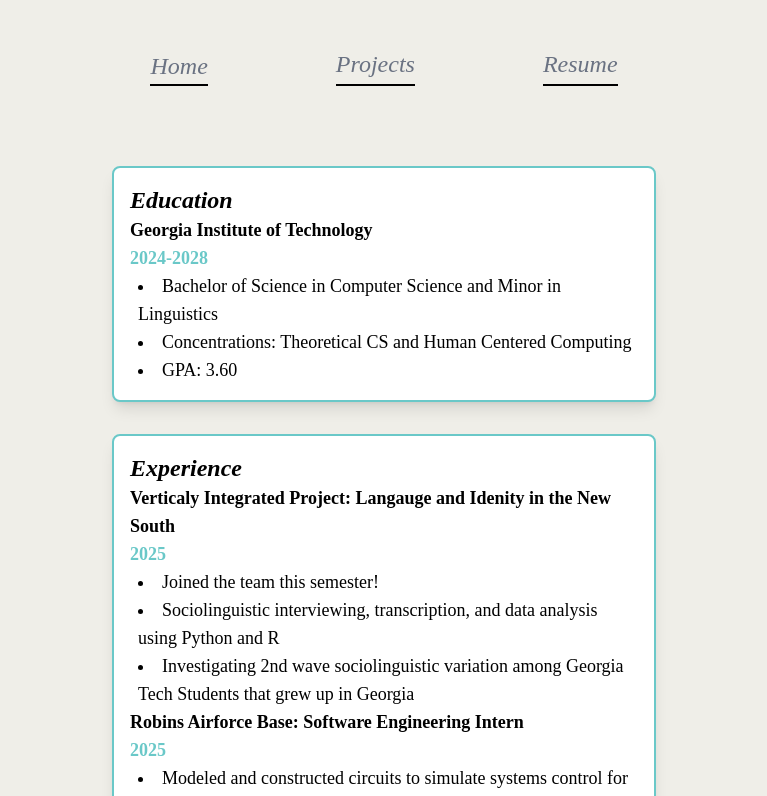
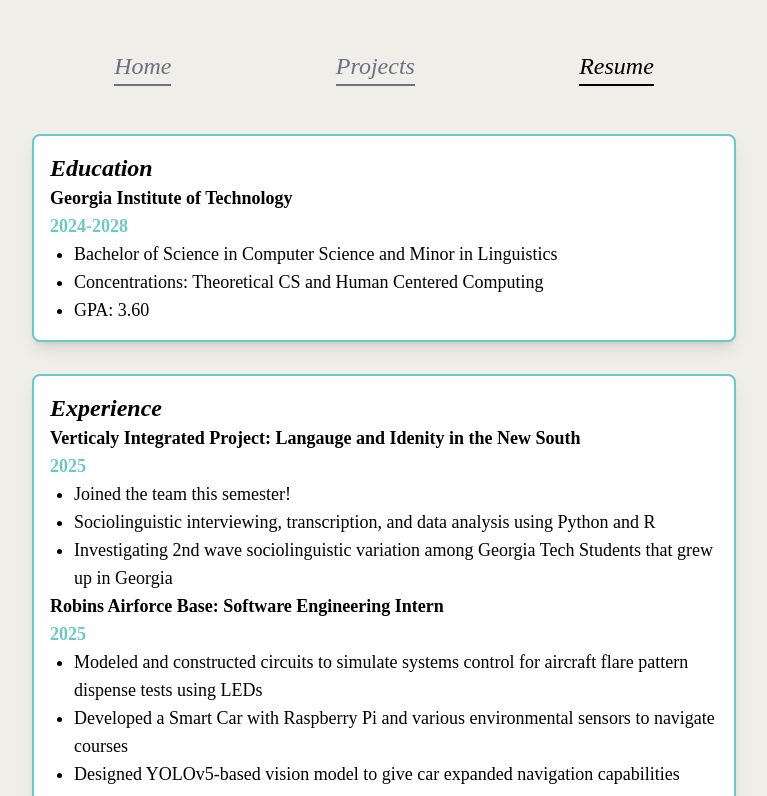
Before and after one commit to calvin-k347/portfolio, a SvelteKit app: page /resume in a window 1280 px wide. Shown: the top 796 px of the page, without its empty margins (256-1023 px from the left). Built offline with nearby package versions, Linux system fonts and the light colour scheme.

Commit message:
design help

```diff
--- a/src/app.css
+++ b/src/app.css
@@ -2,6 +2,11 @@
 @plugin '@tailwindcss/forms';
 @plugin '@tailwindcss/typography';
 
+@theme {
+  --font-serif: 'Roboto Slab Variable', serif;
+}
+
+
 body{
   cursor: default;
 }
--- a/src/app.html
+++ b/src/app.html
@@ -6,14 +6,6 @@
 		<link href="https://fonts.googleapis.com/css2?family=Inter:wght@400;700&display=swap" rel="stylesheet">
 		%sveltekit.head%
 	</head>
-	<script>
-		import '@fontsource-variable/roboto-slab';
-	</script>
-	<style>
-    body {
-        font-family: 'Roboto Slab Variable', serif;
-    }
-</style>
 	<body data-sveltekit-preload-data="hover" class="bg-[#efeee8] cursor-none">
 		<div style="display: contents">%sveltekit.body%</div>
 	</body>
--- a/src/routes/+layout.svelte
+++ b/src/routes/+layout.svelte
@@ -1,23 +1,38 @@
 <script>
 	import '../app.css';
 	import favicon from '$lib/assets/favicon.svg';
+
+	import { page } from "$app/state"
+
 	import '@fontsource/pacifico';
+	import '@fontsource-variable/roboto-slab';
+
 	import {Spring} from "svelte/motion"
+
 	let { children } = $props();
 </script>
 <style>
 </style>
+
 <svelte:head>
+	<title>Calvin Clark</title>
 	<link rel="icon" href={favicon} />
 </svelte:head>
 
-<div class="mb-20 mt-8 px-8 flex-col">
-	<nav class=" m-auto mb-8 py-4 flex flex-wrap  gap-x-32 gap-y-2 text-gray-500 text-2xl justify-center">
-		<a href="/" class="hover:text-blue-100 italic border-b-2 border-black py-0.5">Home</a>
-		<a href="/projects" class="hover:text-blue-100 italic border-b-2 border-black">Projects</a>
-		<a href="/resume" class="hover:text-blue-100 italic border-b-2 border-black">Resume</a>
+<div class="mb-20 mt-8 px-8 flex-col mx-auto max-w-3xl font-serif">
+	<nav class="m-auto mb-8 py-4 flex flex-wrap justify-around gap-y-2 text-2xl">
+		{#snippet link(name, href, strict)}
+			{@const isActive = strict ? page.route.id === href : page.route.id.startsWith(href)}
+			<a
+				{href}
+				class="transition italic border-b-2 py-0.5 hover:text-blue-500
+					{isActive ? "text-black" : "text-gray-500"}"
+			>{name}</a>
+		{/snippet}
+
+		{@render link("Home", "/", true)}
+		{@render link("Projects", "/projects")}
+		{@render link("Resume", "/resume")}
 	</nav>
 
-
-	{@render children()}
-</div>
+	{@render children()}</div>
--- a/src/routes/+page.svelte
+++ b/src/routes/+page.svelte
@@ -4,28 +4,31 @@
   import athome from '$lib/assets/athome.png';
 </script>
 <div class="flex flex-col gap-5 justify-around">
-    <div class="m-auto flex flex-col gap-8 max-w-72 ">
-        <p class="text-2xl name">Hello! My name is <span class="italic">Calvin</span></p>
-        <div class="w-72 h-72 flex gap-8 justify-center">
-            <img src={stonemountain} alt="me" class="w-full h-full object-cover rounded-lg" />
-            <img src={pr} alt="me" class="hidden md:block w-full h-full object-cover rounded-lg" />
+    <p class="text-2xl name">Hello! My name is <span class="italic">Calvin</span></p>
 
+    <div class="flex gap-8">
+        <div class="flex-1">
+            <img src={stonemountain} alt="me" class="w-full aspect-square flex-1 object-cover rounded-lg" />
+        </div>
+        <div class="flex-1 hidden sm:block">
+            <img src={pr} alt="me" class="w-full aspect-square flex-1 object-cover rounded-lg" />
         </div>
     </div>
-    <div class=" mx-auto text-2xl rounded-lg flex flex-col ">
-        <h1 class="mx-auto mb-4">I'm ...</h1>
-        <ul class="gap-3 md:gap-1">
+
+    <div class="rounded-lg flex flex-col ">
+        <h1 class="mb-2 text-2xl">I'm ...</h1>
+        <ul class="flex flex-col text-xl gap-y-2 list-disc ml-6">
             <li>
                 From Warner Robins, GA
             </li>
             <li>
-                A second year CS and linguistics student at <span class="text-[#B3A369]">Georgia </span> <span class="text-[#003057]">Tech</span>
+                A 2nd year CS and linguistics student at <b><span class="text-[#B3A369]">Georgia </span> <span class="text-[#003057]">Tech</span></b>
             </li>
             <li>
                 Interested in language in relation to social idenity
             </li>
         </ul>
-        <div class="mx-auto mt-8 grid">
+        <div class="mt-8 grid">
             <p class="text-center" >Contact me!</p>
             <p class="italic underline text-[#6ac8c8]" ><a href="mailto:cclark347@gatech.edu">cclark347@gatech.edu</a></p>
 
--- /dev/null
+++ b/src/routes/projects/Project.svelte
@@ -0,0 +1,22 @@
+<script>
+    const {
+        caption,
+        image,
+        link,
+        children
+    } = $props();
+</script>
+
+<div class="mx-auto grid grid-cols-1 gap-2 rounded-lg sm:grid-cols-3">
+	<svelte:element
+		this={link ? 'a' : 'div'}
+		href={link}
+		class="rounded-lg border-2 border-blue-300 bg-white shadow-lg transition-all hover:shadow-blue-300"
+	>
+		<img class="min-h-32 rounded-t-lg" src={image} alt="welcome to cordele sign" />
+		<p class="justify-center p-3 font-bold">{caption}</p>
+	</svelte:element>
+	<div class="col-span-2 rounded-xl bg-blue-100 space-y-4 p-4">
+		{@render children()}
+	</div>
+</div>
--- a/src/routes/resume/+page.svelte
+++ b/src/routes/resume/+page.svelte
@@ -7,36 +7,45 @@
 
     })
 </script>
-<div class="grid-cols-1 mx-auto rounded-lg w-full md:w-1/2 p-8 text-lg">
+
+<div class="grid-cols-1 mx-auto rounded-lg text-lg">
     <div class=" bg-white flex flex-col rounded-lg border-2 border-[#6ac8c8] p-4 shadow-lg mb-8">
         <h1 class="text-2xl italic font-bold ">Education</h1>
         <p class="font-bold">Georgia Institute of Technology</p>
         <p class="text-[#6ac8c8] font-bold">2024-2028</p>
-        <li class="ml-2">Bachelor of Science in Computer Science and Minor in Linguistics</li>
-        <li  class="ml-2">Concentrations: Theoretical CS and Human Centered Computing</li>
-        <li  class="ml-2">GPA: 3.60</li>
+        <ul class="list-disc ml-6">
+            <li>Bachelor of Science in Computer Science and Minor in Linguistics</li>
+            <li>Concentrations: Theoretical CS and Human Centered Computing</li>
+            <li>GPA: 3.60</li>
+        </ul>
     </div>
 
     <div class="  bg-white flex flex-col rounded-lg border-2 border-[#6ac8c8] p-4 shadow-lg mb-8">
         <h1 class=" italic font-bold text-2xl">Experience</h1>
         <p class="font-bold">Verticaly Integrated Project: Langauge and Idenity in the New South </p>
         <p class="text-[#6ac8c8] font-bold">2025</p>
-        <li class="ml-2">Joined the team this semester!</li>
-        <li class="ml-2">Sociolinguistic interviewing, transcription, and data analysis using Python and R</li>
-        <li class="ml-2">Investigating 2nd wave sociolinguistic variation among Georgia Tech Students that grew up in Georgia</li>
+        <ul class="list-disc ml-6">
+            <li>Joined the team this semester!</li>
+            <li>Sociolinguistic interviewing, transcription, and data analysis using Python and R</li>
+            <li>Investigating 2nd wave sociolinguistic variation among Georgia Tech Students that grew up in Georgia</li>
+        </ul>
         <p class="font-bold">Robins Airforce Base: Software Engineering Intern</p>
         <p class="text-[#6ac8c8] font-bold">2025</p>
-        <li class="ml-2">Modeled and constructed circuits to simulate systems control for aircraft flare pattern dispense tests using LEDs</li>
-        <li class="ml-2">Developed a Smart Car with Raspberry Pi and various environmental sensors to navigate courses</li>
-        <li class="ml-2">Designed YOLOv5-based vision model to give car expanded navigation capabilities </li>
+        <ul class="list-disc ml-6">
+            <li>Modeled and constructed circuits to simulate systems control for aircraft flare pattern dispense tests using LEDs</li>
+            <li>Developed a Smart Car with Raspberry Pi and various environmental sensors to navigate courses</li>
+            <li>Designed YOLOv5-based vision model to give car expanded navigation capabilities </li>
+        </ul>
     </div>
 
     <div class="  bg-white flex flex-col rounded-lg border-2 border-[#6ac8c8] p-4 shadow-lg mb-8">
         <h1 class=" italic font-bold text-2xl">Awards / Honors</h1>
         <p class="font-bold">Oral Presentation at Emory Undergraduate Lingustics Conference 6</p>
         <p class="text-[#6ac8c8] font-bold">2025</p>
-        <li class="ml-2">Evaluated phonological structure in low-resource speech using Minionese as a case study</li>
-        <li class="ml-2"> Used output from Allosaurus phone recognizer model in an PCA + k-means algorithm for phonological discovery to hierarchically organize phonological class in nonsense language</li>
+        <ul class="list-disc ml-6">
+            <li>Evaluated phonological structure in low-resource speech using Minionese as a case study</li>
+            <li> Used output from Allosaurus phone recognizer model in an PCA + k-means algorithm for phonological discovery to hierarchically organize phonological class in nonsense language</li>
+        </ul>
         <p class="font-bold">Dean's List</p>
         <p class="text-[#6ac8c8]font-bold">2024, 2025</p>
     </div>
```
Also changed, not shown: src/routes/projects/+page.svelte (+39 -26 lines).
